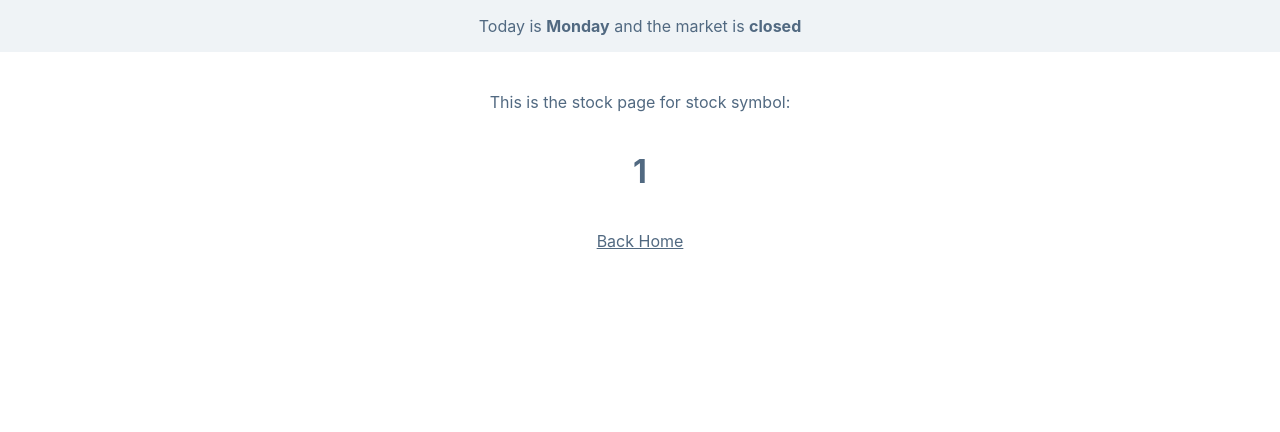
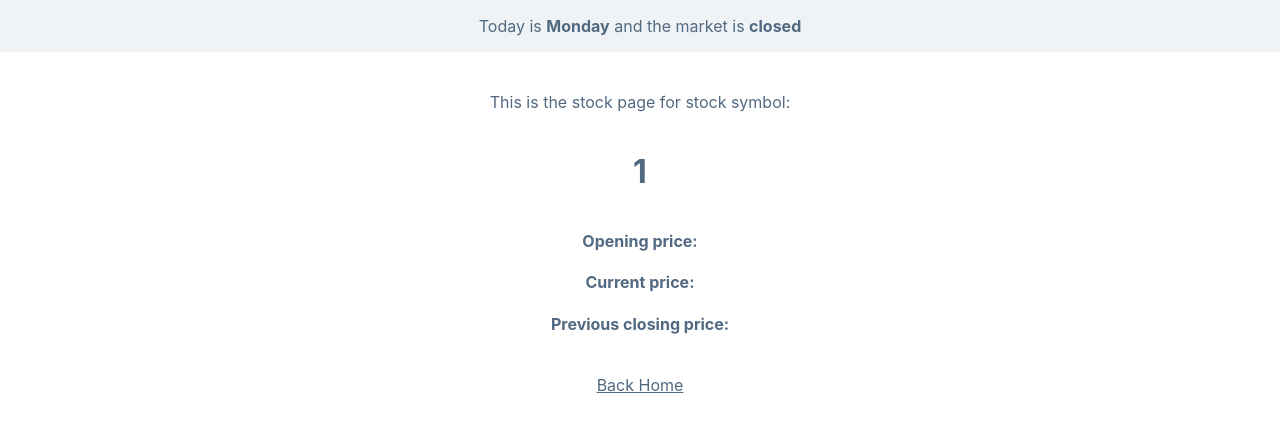
Before and after one commit to aarnadlr/stock-tracker, a React (Create React App) app: page /1 in a window 1280 px wide. Shown: the top 432 px of the page. Built offline with nearby package versions, Linux system fonts and the light colour scheme; no server answers.

Commit message:
Add data points to page.

```diff
--- a/src/components/Home/Home.jsx
+++ b/src/components/Home/Home.jsx
@@ -6,6 +6,7 @@ export default function Home() {
   const [query, setQuery] = useState('');
 
   const apikey = '2PMRI8QK3GQP6LUL';
+
   const url = `https://www.alphavantage.co/query?function=SYMBOL_SEARCH&keywords=${
     query ? query : 'A'
   }&apikey=${apikey}`;
--- a/src/components/StockPage/StockPage.jsx
+++ b/src/components/StockPage/StockPage.jsx
@@ -1,8 +1,20 @@
-import React from 'react';
+import React, {useEffect, useState} from 'react';
 import { Link, useParams } from 'react-router-dom';
 
 export default function StockPage() {
   let { symbol } = useParams();
+
+  const [apiData, setApiData] = useState();
+
+  const apikey = '2PMRI8QK3GQP6LUL';
+  const url = `https://www.alphavantage.co/query?function=GLOBAL_QUOTE&symbol=${symbol}&apikey=${apikey}`
+
+  useEffect(()=>{
+    fetch(url)
+      .then((res) => res.json())
+      .then((data) => setApiData(data));
+
+  },[]);
 
   return (
     <>
@@ -11,6 +23,12 @@ export default function StockPage() {
       </div>
 
       <h1 style={{ margin: '40px 0' }}>{symbol.toUpperCase()}</h1>
+
+  <h4>Opening price: { apiData && apiData['Global Quote']['02. open'] }</h4>
+  <h4>Current price: { apiData && apiData['Global Quote']['05. price'] }</h4>
+  <h4>Previous closing price: { apiData && apiData['Global Quote']['08. previous close'] }</h4>
+
+      <br/>
       <Link to="/">Back Home</Link>
     </>
   );
```
